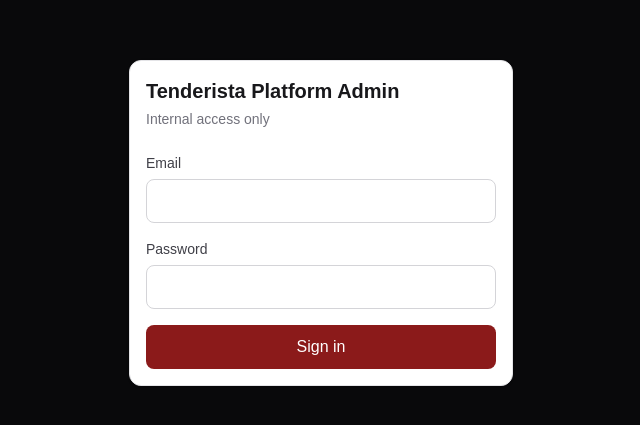
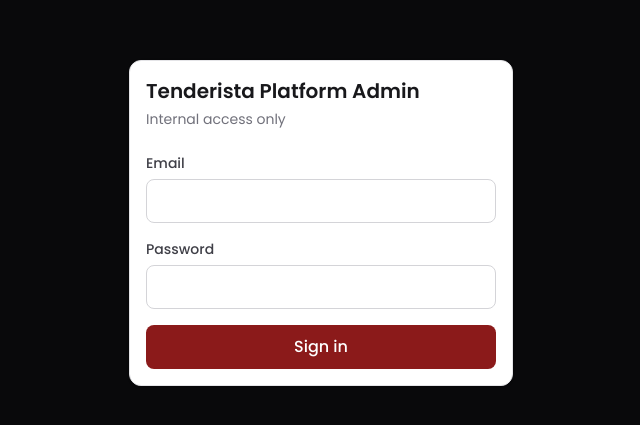
Before and after one commit to FatinFaishaa/Tenderista, a Next.js app: page /admin/login in a window 1280 px wide. Shown: the part 177-602 px from the top of the page, without its empty margins (319-959 px from the left). Built offline with nearby package versions, Linux system fonts and the light colour scheme.

Commit message:
Add Poppins body font and Pacifico display font for brand identity

```diff
--- a/app/globals.css
+++ b/app/globals.css
@@ -19,7 +19,8 @@
 @theme inline {
   --color-background: var(--background);
   --color-foreground: var(--foreground);
-  --font-sans: var(--font-geist-sans);
+  --font-sans: var(--font-poppins);
+  --font-display: var(--font-pacifico);
   --font-mono: var(--font-geist-mono);
 
   --color-brand-maroon: var(--brand-maroon);
@@ -36,5 +37,5 @@
 body {
   background: var(--background);
   color: var(--foreground);
-  font-family: Arial, Helvetica, sans-serif;
+  font-family: var(--font-sans), Arial, Helvetica, sans-serif;
 }
--- a/app/layout.tsx
+++ b/app/layout.tsx
@@ -1,13 +1,18 @@
 import type { Metadata, Viewport } from "next";
-import { Geist, Geist_Mono } from "next/font/google";
+import { Poppins, Pacifico, Geist_Mono } from "next/font/google";
 import Script from "next/script";
 import "./globals.css";
 
-const geistSans = Geist({
-  variable: "--font-geist-sans",
+const poppins = Poppins({
+  variable: "--font-poppins",
   subsets: ["latin"],
+  weight: ["400", "500", "600", "700"],
 });
-
+const pacifico = Pacifico({
+  variable: "--font-pacifico",
+  subsets: ["latin"],
+  weight: "400",
+});
 const geistMono = Geist_Mono({
   variable: "--font-geist-mono",
   subsets: ["latin"],
@@ -26,7 +31,7 @@
 };
 
 export const viewport: Viewport = {
-  themeColor: "#DC2626",
+  themeColor: "#8B1A1A",
 };
 
 // Runs before paint so the manual theme choice (or system preference on first
@@ -49,7 +54,7 @@
   return (
     <html
       lang="en"
-      className={`${geistSans.variable} ${geistMono.variable} h-full antialiased`}
+      className={`${poppins.variable} ${pacifico.variable} ${geistMono.variable} h-full antialiased`}
     >
       <head>
         <Script
--- a/components/layout/StaffShell.tsx
+++ b/components/layout/StaffShell.tsx
@@ -28,7 +28,7 @@
   return (
     <div className="flex min-h-screen flex-col bg-brand-cream dark:bg-zinc-950">
       <header className="flex items-center justify-between bg-brand-maroon px-4 py-3 text-white">
-        <span className="font-semibold">{branchName}</span>
+        <span className="font-display text-xl">{branchName}</span>
         <div className="flex items-center gap-2">
           <ThemeToggle />
           <LogoutButton />
```
